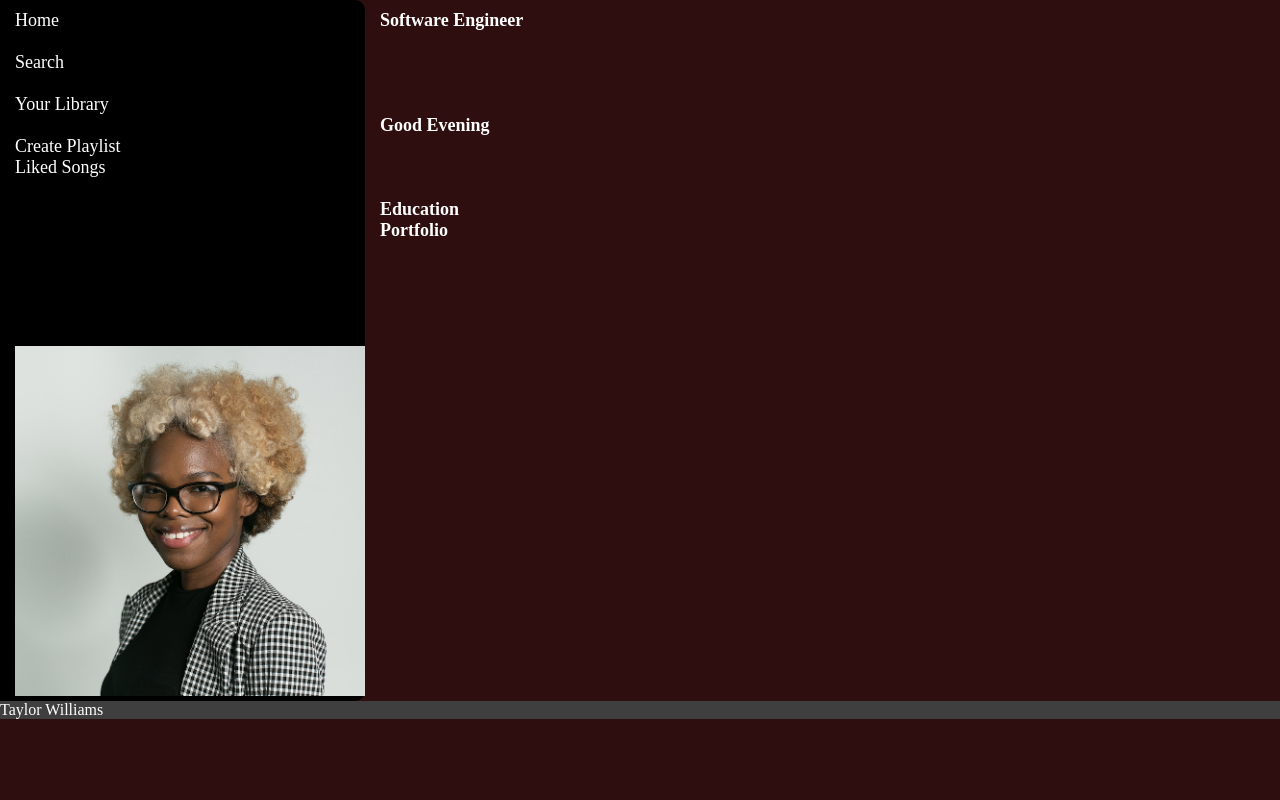
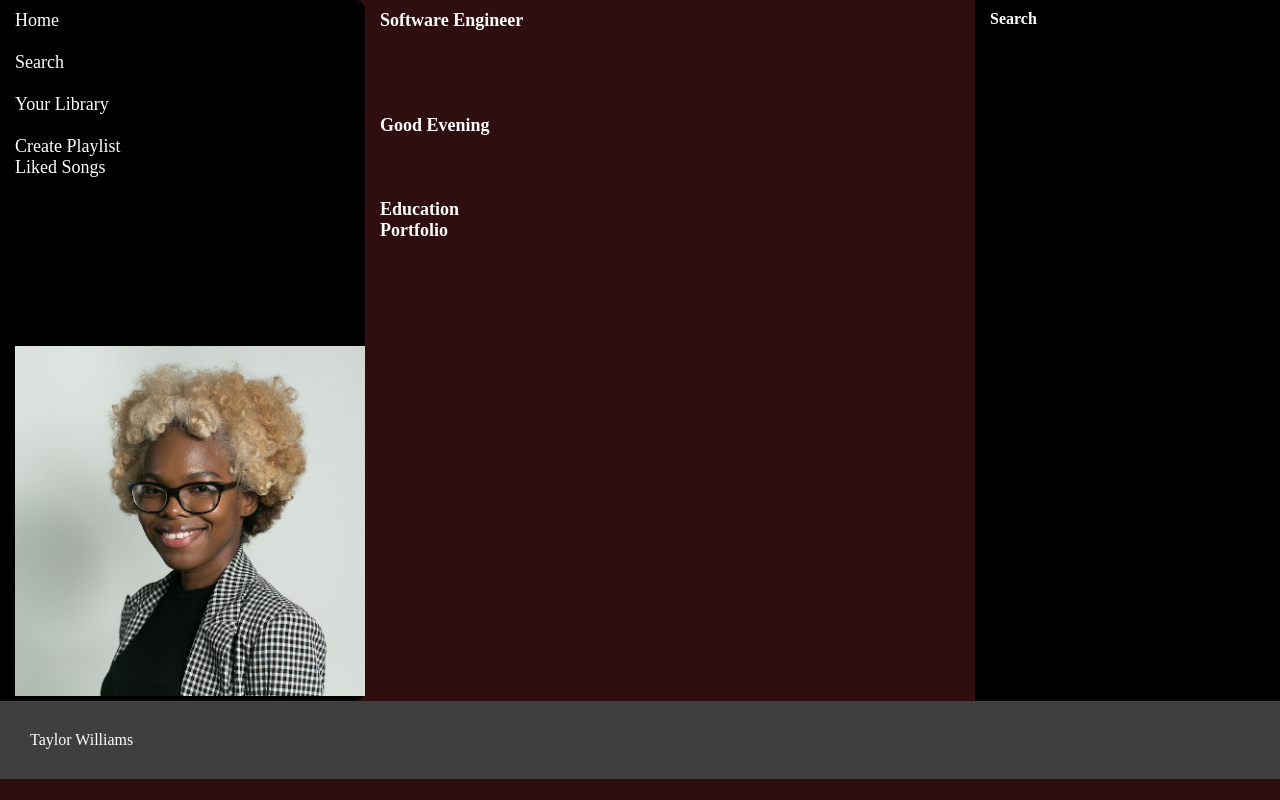
Before and after one commit to TaylorWill94/spotify-resume, a React (Create React App) app: page / in a window 1280 px wide. Built offline with nearby package versions, Linux system fonts and the light colour scheme.

Commit message:
Added search section

```diff
--- a/src/App.css
+++ b/src/App.css
@@ -26,9 +26,18 @@
   font-size: 18px;
 }
 
+.search {
+  background-color: black;
+  color: white;
+  font-weight: bold;
+  padding-top: 10px;
+  padding-left: 15px;
+}
+
 .footer {
   background-color: rgb(63, 63, 63);
   grid-row: 2;
   grid-column: 1 / 4;
   color: white;
+  padding: 30px;
 }
--- a/src/App.js
+++ b/src/App.js
@@ -42,6 +42,7 @@ function App() {
         <article>Education</article>
         <article>Portfolio</article>
       </div>
+      <div className="search">Search</div>
       <footer className="footer">Taylor Williams</footer>
     </div>
   );
```
